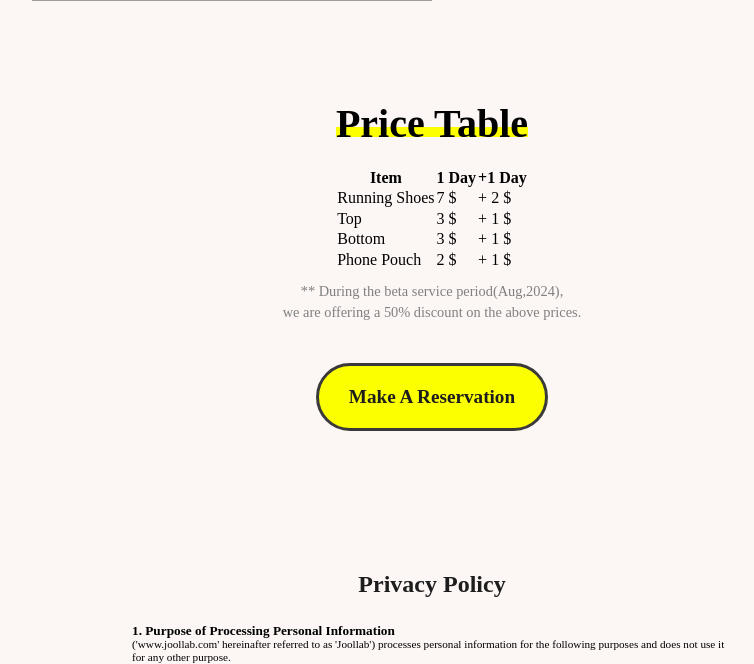
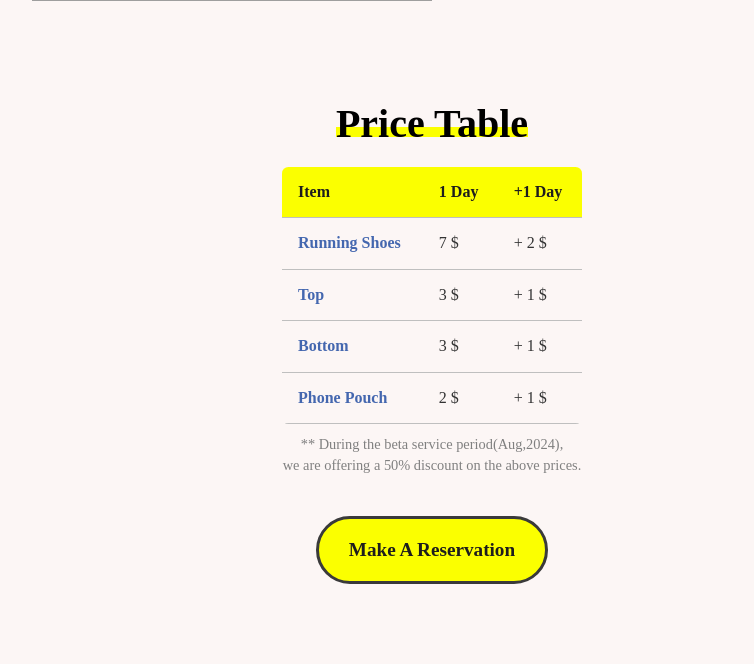
Before and after one commit to khw0512/jool-booking, a Django app: page /EN/book/ in a window 1280 px wide. Shown: the part 499-1163 px from the top of the page, without its empty margins (208-962 px from the left). Run offline with Django 4.2, Linux system fonts and the light colour scheme; some libraries are stand-ins or nearby versions; some web fonts are replaced; grey boxes are pictures that could not be loaded.

Commit message:
202408061204

```diff
--- a/static/css/sterna.css
+++ b/static/css/sterna.css
@@ -1113,3 +1113,107 @@ div.tabs div.current {
 }
 
 /* ------------ MEDIA END -------------- */
+
+/* ----- Table Design ----- */
+@import 'https://fonts.googleapis.com/css?family=Open+Sans:600,700';
+
+.rwd-table {
+  min-width: 300px;
+  max-width: 100%;
+  border-collapse: collapse;
+}
+
+.table-item {
+    font-weight: bold;
+    color:var(--sterun-thirdary-color);
+}
+
+.rwd-table tr:first-child {
+  border-top: none;
+  background: var(--sterun-primary-color);
+  color: var(--sterun-black-color);
+}
+
+.rwd-table tr {
+  border-top: 1px solid #ddd;
+  border-bottom: 1px solid #ddd;
+  background-color: var(--card-color);
+}
+
+.rwd-table tr:nth-child(odd):not(:first-child) {
+  background-color: var(--sterun-white-color);
+}
+
+.rwd-table th {
+  display: none;
+}
+
+.rwd-table td {
+  display: block;
+}
+
+.rwd-table td:first-child {
+  margin-top: .5em;
+}
+
+.rwd-table td:last-child {
+  margin-bottom: .5em;
+}
+
+.rwd-table td:before {
+  content: attr(data-th) ": ";
+  font-weight: bold;
+  width: 120px;
+  display: inline-block;
+  color: #000;
+}
+
+.rwd-table th,
+.rwd-table td {
+  text-align: left;
+}
+
+.rwd-table {
+  color: #333;
+  border-radius: .4em;
+  overflow: hidden;
+}
+
+.rwd-table tr {
+  border-color: #bfbfbf;
+}
+
+.rwd-table th,
+.rwd-table td {
+  padding: .5em 1em;
+}
+@media screen and (max-width: 601px) {
+  .rwd-table tr:nth-child(2) {
+    border-top: none;
+  }
+}
+@media screen and (min-width: 600px) {
+  .rwd-table tr:hover:not(:first-child) {
+    background-color: #d8e7f3;
+  }
+  .rwd-table td:before {
+    display: none;
+  }
+  .rwd-table th,
+  .rwd-table td {
+    display: table-cell;
+    padding: .25em .5em;
+  }
+  .rwd-table th:first-child,
+  .rwd-table td:first-child {
+    padding-left: 0;
+  }
+  .rwd-table th:last-child,
+  .rwd-table td:last-child {
+    padding-right: 0;
+  }
+  .rwd-table th,
+  .rwd-table td {
+    padding: 1em !important;
+  }
+}
```
